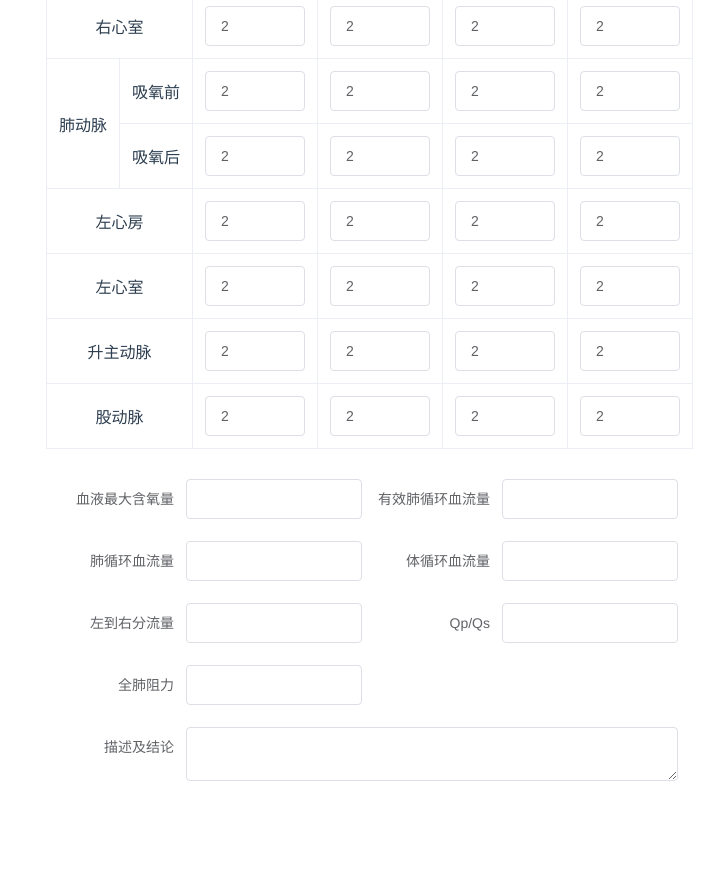
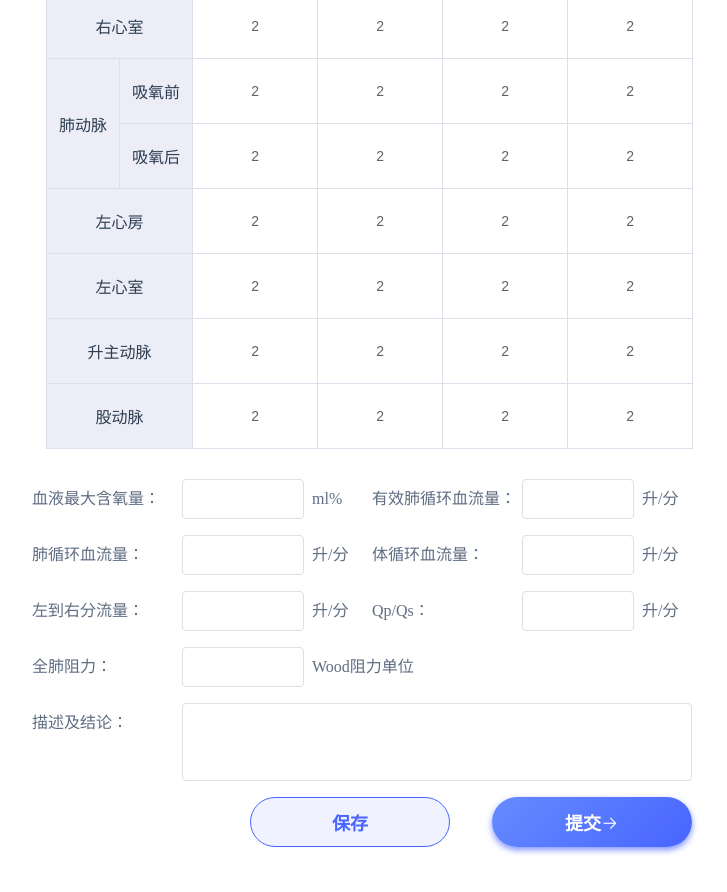
Before and after one commit to Whualong/test-component, a Vue app: page / in a window 1280 px wide. Shown: the part 360-1252 px from the top of the page, without its empty margins (278-1005 px from the left). Before the commit the page ends 1171 px from the top, so only its background shows below. Built offline with nearby package versions, Linux system fonts and the light colour scheme.

Commit message:
complete init

```diff
--- /dev/null
+++ b/config/index.js
@@ -0,0 +1,3 @@
+module.exports={
+    useEslint:false
+}
--- a/package.json
+++ b/package.json
@@ -33,9 +33,7 @@
     "parserOptions": {
       "parser": "babel-eslint"
     },
-    "rules": {
-
-    }
+    "rules": {}
   },
   "browserslist": [
     "> 1%",
--- a/src/App.vue
+++ b/src/App.vue
@@ -13,6 +13,11 @@ export default {
   components: {
     InitTab,
     MyForm
+  },
+  data(){
+    return{
+
+    }
   },
   created(){
     console.log('app created');
--- a/src/components/initTab.vue
+++ b/src/components/initTab.vue
@@ -18,9 +18,9 @@
                 <td>平均</td>
             </tr>
             <!-- 腔静脉上 -->
-            <tr class='qjmup'>
-                <td rowspan="2">腔静脉</td>
-                <td>上</td>
+            <tr>
+                <td class="table-header" rowspan="2">腔静脉</td>
+                <td class="table-header">上</td>
                 <template v-for="(item,index) in venaCavaUp">
                     <td :key="item.q_"  v-if='index!=3'>
                         <el-input v-model="item.val" placeholder="请输入内容"></el-input>
@@ -32,7 +32,7 @@
             </tr>
             <!-- 腔静脉下 -->
             <tr>
-                <td>下</td>
+                <td class="table-header">下</td>
                 <template v-for="item in venaCavaDown">
                     <td :key="item.q_id">
                         <el-input v-model="item.val" placeholder="请输入内容"></el-input>
@@ -42,7 +42,7 @@
 
             <!-- 右心房 -->
             <tr>
-                <td colspan="2">右心房</td>
+                <td class="table-header" colspan="2">右心房</td>
                 <template v-for="item in rightAtrium">
                     <td :key="item.q_id">
                         <el-input v-model="item.val" placeholder="请输入内容"></el-input>
@@ -51,7 +51,7 @@
             </tr>
             <!-- 右心室 -->
             <tr>
-                <td colspan="2">右心室</td>
+                <td class="table-header" colspan="2">右心室</td>
                 <template v-for="item in rightVentricle">
                     <td :key="item.q_id">
                         <el-input v-model="item.val" placeholder="请输入内容"></el-input>
@@ -61,8 +61,8 @@
 
             <!-- 肺动脉前 -->
             <tr class='fdmbefore'>
-                <td rowspan="2">肺动脉</td>
-                <td>吸氧前</td>
+                <td class="table-header" rowspan="2">肺动脉</td>
+                <td class="table-header">吸氧前</td>
                 <template v-for="item in pulmonaryArteryBefore">
                     <td :key="item.q_id">
                         <el-input v-model="item.val" placeholder="请输入内容"></el-input>
@@ -72,7 +72,7 @@
             <!-- 肺动脉后 -->
             <tr>
                 <!-- <td>右心室</td> -->
-                <td>吸氧后</td>
+                <td class="table-header">吸氧后</td>
                <template v-for="item in pulmonaryArteryAfter">
                     <td :key="item.q_id">
                         <el-input v-model="item.val" placeholder="请输入内容"></el-input>
@@ -81,7 +81,7 @@
             </tr>
 
             <tr>
-                <td colspan="2">左心房</td>
+                <td class="table-header" colspan="2">左心房</td>
                 <template v-for="item in leftAtrium">
                     <td :key="item.q_id">
                         <el-input v-model="item.val" placeholder="请输入内容"></el-input>
@@ -89,7 +89,7 @@
                 </template>
             </tr>
             <tr>
-                <td colspan="2">左心室</td>
+                <td class="table-header" colspan="2">左心室</td>
                 <template v-for="item in leftVentricle">
                     <td :key="item.q_id">
                         <el-input v-model="item.val" placeholder="请输入内容"></el-input>
@@ -97,7 +97,7 @@
                 </template>
             </tr>
             <tr>
-                <td colspan="2">升主动脉</td>
+                <td class="table-header" colspan="2">升主动脉</td>
                 <template v-for="item in ascendingAorta">
                     <td :key="item.q_id">
                         <el-input v-model="item.val" placeholder="请输入内容"></el-input>
@@ -105,7 +105,7 @@
                 </template>
             </tr>
             <tr>
-                <td colspan="2">股动脉</td>
+                <td class="table-header" colspan="2">股动脉</td>
                 <template v-for="item in femoralArtery">
                     <td :key="item.q_id">
                         <el-input v-model="item.val" placeholder="请输入内容"></el-input>
@@ -217,7 +217,7 @@ table {
     border-collapse:collapse;
 }
 td{
-    border:1px solid #ebeef5;
+    border:1px solid #DCDFEA;
     transition: background-color .25s ease;
     padding: 12px;
     min-width: 0;
@@ -229,17 +229,15 @@ td{
     text-overflow: ellipsis;
     white-space: nowrap;
 }
-tr:hover{
-    background-color: #f5f7fa;
-}
-
-.fdmbefore:hover,.fdmbefore:hover +tr{
-    background-color: #f5f7fa;
-}
-.qjmup:hover,.qjmup:hover +tr{
-    background-color: #f5f7fa;
-}
 /deep/.el-input__inner{
     min-width: 100px;
 }
+.tHeader ,.table-header{
+    background: #EDEDF7;
+
+}
+table /deep/.el-input__inner{
+    border: none;
+    text-align: center;
+}
 </style>
--- a/src/components/myForm.vue
+++ b/src/components/myForm.vue
@@ -3,60 +3,73 @@
       <el-form ref="form" :model="form" label-width="140px" label-position="right">
           <el-row>
               <el-col :span='12'>
-                <el-form-item label="血液最大含氧量">
+
+                    <label>血液最大含氧量：</label>
                     <el-input v-model="form.name"></el-input>
-                </el-form-item>
+                     <span class='unit'>ml%</span>
               </el-col>
               <el-col :span='12'>
-                <el-form-item label="有效肺循环血流量">
+
+                  <label>有效肺循环血流量：</label>
                     <el-input v-model="form.name"></el-input>
-                </el-form-item>
+              <span class='unit'>升/分</span>
               </el-col>
           </el-row>
 
         <el-row>
               <el-col :span='12'>
-                <el-form-item label="肺循环血流量">
-                    <el-input v-model="form.name"></el-input>
-                </el-form-item>
+
+                  <label>肺循环血流量：</label>
+                  <el-input v-model="form.name"></el-input>
+                  <span class='unit'>升/分</span>
               </el-col>
               <el-col :span='12'>
-                <el-form-item label="体循环血流量">
+
+                  <label>体循环血流量：</label>
                     <el-input v-model="form.name"></el-input>
-                </el-form-item>
+                <span class='unit'>升/分</span>
               </el-col>
           </el-row>
 
           <el-row>
               <el-col :span='12'>
-                <el-form-item label="左到右分流量">
+
+                  <label>左到右分流量：</label>
                     <el-input v-model="form.name"></el-input>
-                </el-form-item>
+  <span class='unit'>升/分</span>
               </el-col>
               <el-col :span='12'>
-                <el-form-item label="Qp/Qs">
+
+                <label>Qp/Qs：</label>
                     <el-input v-model="form.name"></el-input>
-                </el-form-item>
+              <span class='unit'>升/分</span>
               </el-col>
           </el-row>
 
           <el-row>
               <el-col :span='12'>
-                <el-form-item label="全肺阻力">
+
+                  <label>全肺阻力：</label>
                     <el-input v-model="form.name"></el-input>
-                </el-form-item>
+                  <span class='unit'></span>
+              </el-col>
+              <el-col :span='12'>
+                <span class='unit-1'>Wood阻力单位</span>
               </el-col>
 
           </el-row>
 
             <el-row>
-                <el-form-item label="描述及结论">
+               <el-col :span='24'>
+                    <label>描述及结论：</label>
                     <el-input type="textarea" v-model="form.desc"></el-input>
-                </el-form-item>
+               </el-col>
             </el-row>
-
-
     </el-form>
+    <div class='btn-container'>
+      <button class='save'>保存</button>
+      <button class='submit'>提交<i class="el-icon-right"></i></button>
+    </div>
   </div>
 </template>
 
@@ -93,10 +106,84 @@ export default {
 }
 </script>
 
-<style>
+<style scoped>
 .form-app{
     width:50%;
     margin:auto;
     margin-top:30px;
+    min-width: 660px;
+}
+.form-app .el-col{
+    display: flex;
+}
+.form-app .el-col label{
+    flex: 0 0 150px;
+    text-align: left;
+    height: 40px;
+    font-size: 16px;
+    font-family: PingFangSC-Regular, PingFang SC;
+    color: #5E6D82;
+    line-height: 40px;
+}
+.form-app .el-col .unit{
+   line-height: 40px;
+   height: 40px;
+    flex:0 0 50px;
+    text-align: left;
+    padding-left: 8px;
+    font-size: 16px;
+    font-family: PingFangSC-Regular, PingFang SC;
+    color: #5E6D82;
+}
+.form-app .el-col .el-input,.form-app .el-col .el-textarea{
+    flex:1;
+
+}
+.form-app .el-col .el-textarea /deep/.el-textarea__inner{
+  resize: none;
+  height: 78px;
+}
+.form-app .el-row{
+  margin-bottom: 16px;
+}
+.form-app .el-row .el-col:nth-of-type(even){
+  padding-left: 10px;
+}
+.unit-1{
+  margin-left: -60px;
+  height: 40px;
+  line-height: 40px;
+  font-size: 16px;
+    font-family: PingFangSC-Regular, PingFang SC;
+    color: #5E6D82;
+}
+.btn-container{
+  text-align: right;
+  padding-bottom: 40px;
+}
+.save{
+  width: 200px;
+  height: 50px;
+  background: rgba(72, 101, 255, 0.08);
+  border-radius: 25px;
+  border: 1px solid #4865FF;
+
+  color: #4865FF;
+  font-weight: bold;
+  font-size: 18px;
+  cursor: pointer;
+}
+.submit{
+  width: 200px;
+  border: none;
+  height: 50px;
+  background: linear-gradient(135deg, #658BFF 0%, #4865FF 100%);
+  box-shadow: 0px 3px 6px 0px rgba(72, 101, 255, 0.7);
+  border-radius: 25px;
+  font-weight: bold;
+  color: #FFFFFF;
+  font-size: 18px;
+  margin-left: 42px;
+  cursor: pointer;
 }
 </style>
```
